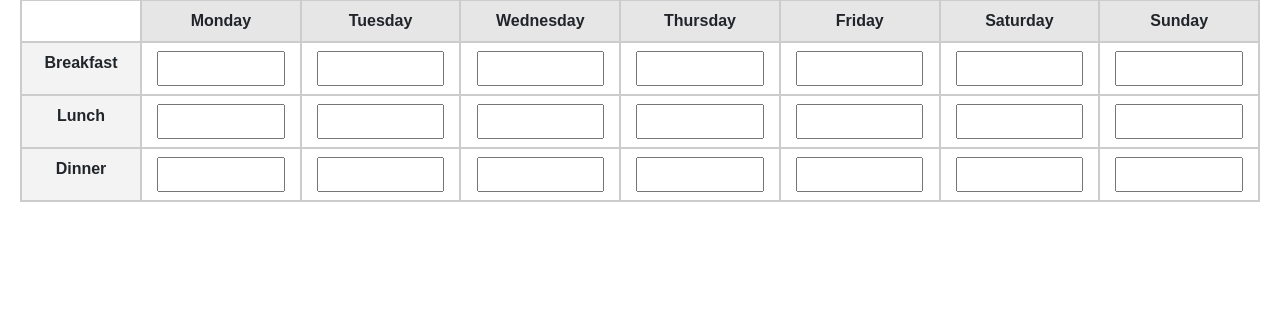
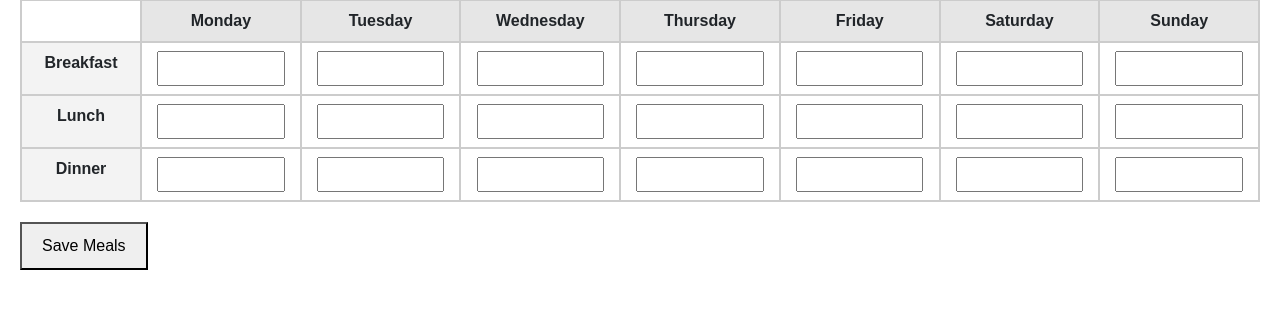
Before and after one commit to StevenMcHale/FYH, a Django app: page /meals/ in a window 1280 px wide. Shown: the part 133-466 px from the top of the page. Run offline with Django 5.2, Linux system fonts and the light colour scheme.

Commit message:
Added save meals button and dropdown addition

```diff
--- a/uni_planner/main/templates/main/meals.html
+++ b/uni_planner/main/templates/main/meals.html
@@ -1,6 +1,8 @@
 {% extends 'main/main.html' %}
 
 {% block content %}
+
+
 
 
 
@@ -41,6 +43,12 @@
     font-size: 14px;
     box-sizing: border-box;
   }
+
+  #save-button {
+    margin-top: 20px;
+    padding: 10px 20px;
+    font-size: 16px;
+  }
 </style>
 </head>
 <body>
@@ -72,9 +80,6 @@
   <div class="day-label">Friday</div>
   <div class="day-label">Saturday</div>
   <div class="day-label">Sunday</div>
-
-  <!-- A reusable input box -->
-  <!-- Use: <input list="meal-options" /> -->
 
   <!-- Breakfast row -->
   <div class="meal-label">Breakfast</div>
@@ -108,9 +113,69 @@
 
 </div>
 
+<!-- SAVE BUTTON -->
+<button id="save-button">Save Meals</button>
+
+<!-- JAVASCRIPT BELOW -->
+<script>
+document.addEventListener("DOMContentLoaded", function () {
+    const inputs = document.querySelectorAll("input[list='meal-options']");
+    const datalist = document.getElementById("meal-options");
+
+    // Load saved inputs
+    if (localStorage.getItem("mealGrid")) {
+        const savedMeals = JSON.parse(localStorage.getItem("mealGrid"));
+        inputs.forEach((input, index) => {
+            if (savedMeals[index]) {
+                input.value = savedMeals[index];
+            }
+        });
+    }
+
+    // Load saved meal options
+    if (localStorage.getItem("mealOptions")) {
+        const savedOptions = JSON.parse(localStorage.getItem("mealOptions"));
+        savedOptions.forEach(meal => {
+            if (!Array.from(datalist.options).some(opt => opt.value === meal)) {
+                let option = document.createElement("option");
+                option.value = meal;
+                datalist.appendChild(option);
+            }
+        });
+    }
+
+    // SAVE BUTTON CLICK
+    document.getElementById("save-button").addEventListener("click", () => {
+        let mealValues = [];
+        let optionValues = new Set(
+            Array.from(datalist.options).map(opt => opt.value)
+        );
+
+        inputs.forEach(input => {
+            let meal = input.value.trim();
+            mealValues.push(meal);
+
+            // Add to dropdown if new
+            if (meal !== "" && !optionValues.has(meal)) {
+                optionValues.add(meal);
+                let option = document.createElement("option");
+                option.value = meal;
+                datalist.appendChild(option);
+            }
+        });
+
+        // Save meals
+        localStorage.setItem("mealGrid", JSON.stringify(mealValues));
+
+        // Save dropdown options
+        localStorage.setItem("mealOptions", JSON.stringify(Array.from(optionValues)));
+
+        alert("Meals saved!");
+    });
+});
+</script>
+
 </body>
 </html>
 
-
-
 {% endblock %}
```
